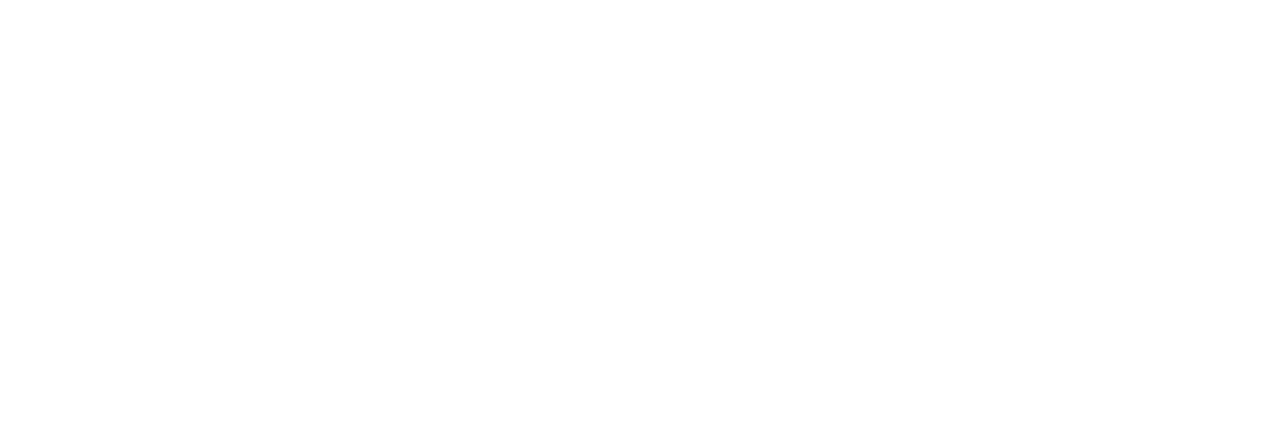
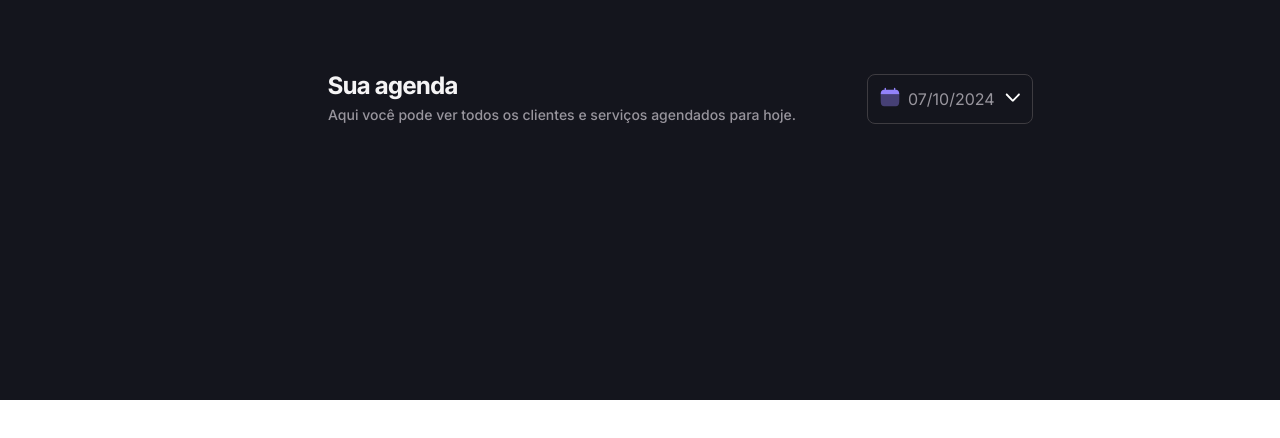
Before and after one commit to arakakimath/petshop-scheduler, a plain HTML site: page index.html in a window 1280 px wide. Drawn offline with nearby package versions, Linux system fonts and the light colour scheme.

Commit message:
done header

```diff
--- a/index.html
+++ b/index.html
@@ -10,6 +10,20 @@
   <link href="https://fonts.googleapis.com/css2?family=Inter+Tight:ital,wght@0,100..900;1,100..900&family=Inter:ital,opsz,wght@0,14..32,100..900;1,14..32,100..900&display=swap" rel="stylesheet">
 </head>
 <body>
-
+<main>
+  <header class="container">
+    <div>
+      <h1 class="title">Sua agenda</h1>
+      <span class="pg-md">Aqui você pode ver todos os clientes e serviços agendados para hoje.</span>
+    </div>
+    <div>
+      <img src="./src/assets/Calendar.svg" alt="ícone de calendário">
+      <span id="text-date"></span>
+      <div><input type="date" name="date" id="date"></div>
+    </div>
+  </header>
+</main>
+<script src="https://cdn.jsdelivr.net/npm/dayjs@1/dayjs.min.js"></script>
+<script type="module" src="./src/main.js"></script>
 </body>
 </html>
--- a/src/main.js
+++ b/src/main.js
@@ -1,5 +1,9 @@
 "use strict"
+
+// Configuração do dayjs
+//import "./libs/dayjs.js"
 
 // CSS
 /*import "./styles/global.css"
 console.log("olá")*/
+import "./styles/header-date.js"
--- a/src/styles/global.css
+++ b/src/styles/global.css
@@ -14,7 +14,7 @@
   --content-tertiary: #666666;
   --content-brand: #9282fa;
 
-  --bg-primary: #151515;
+  --bg-primary: #14151d;
   --bg-secondary: #1e1e1e;
   --bg-tertiary: #23242c;
   --bg-brand: #9282fa;
@@ -47,3 +47,16 @@
   --label-sm: var(--fw-bold) calc(12rem/16)/1rem var(--font-family);
   --link: var(--fw-md) calc(12rem/16)/1rem var(--font-family);
 }
+
+body {
+  font-weight: var(--fw-base);
+  font-family: var(--font-family);
+  font-size: 1rem;
+  line-height: 1.5;
+  color: #98959d;
+}
+
+main {
+  width: 100%;
+  height: 100%;
+}
--- /dev/null
+++ b/src/styles/header-date.js
@@ -0,0 +1,8 @@
+//import dayjs from "dayjs"
+
+const textDate = document.getElementById("text-date");
+const inputDate = document.getElementById("date");
+
+textDate.textContent = dayjs().format("DD/MM/YYYY");
+inputDate.min = dayjs().format("YYYY-MM-DD")
+inputDate.onchange = () => textDate.textContent = dayjs(inputDate.value).format("DD/MM/YYYY");
--- /dev/null
+++ b/src/styles/header.css
@@ -0,0 +1,49 @@
+header {
+  display: grid;
+  gap: calc(12rem/16);
+  padding-top: calc(70rem/16);
+
+  & div:has(>input) {
+    display: block;
+    position: relative;
+    & input {
+      opacity: 0;
+      position: absolute;
+      inset: 0;
+    }
+    background-image: url(../assets/Icon.svg);
+    object-fit: contain;
+    width: calc(20rem/16);
+    height: calc(20rem/16);
+  }
+
+  & img {
+    display: block;
+    width: calc(20rem/16);
+    height: calc(20rem/16);
+  }
+
+  & div:nth-child(2) {
+    height: 1.5rem;
+    width: calc(140rem/16);
+    display: flex;
+    gap: .5rem;
+    vertical-align: center;
+    padding: calc(12rem/16);
+    border: solid 1px var(--border-primary);
+    border-radius: .5rem;
+
+    & span {
+      display: block;
+      width: 6rem;
+      height: 1.5rem;
+    }
+  }
+}
+
+@media (width >= 80em) {
+  & header {
+    grid-template-columns: calc(527rem/16) calc(172rem/16);
+    align-items: center;
+  }
+}
--- a/src/styles/index.css
+++ b/src/styles/index.css
@@ -1 +1,4 @@
 @import url(global.css);
+@import url(page-layout.css);
+@import url(utility.css);
+@import url(header.css);
--- /dev/null
+++ b/src/styles/page-layout.css
@@ -0,0 +1,16 @@
+main {
+  background-color: var(--bg-primary);
+  width: 100%;
+  margin-inline: auto;
+  min-height: 400px;
+}
+
+.container {
+  padding-inline: calc(20rem/16);
+}
+
+@media (width >= 80em) {
+  & .container {
+    padding-inline: calc(328rem/16);
+  }
+}
--- /dev/null
+++ b/src/styles/utility.css
@@ -0,0 +1,9 @@
+.title {
+  font: var(--title);
+  color: #f5f4f5;
+}
+
+.pg-md {
+  font: var(--pg-md);
+  color: #98959d;
+}
```
Also changed, not shown: src/assets/Calendar.svg (added), src/assets/Icon.svg (added).
